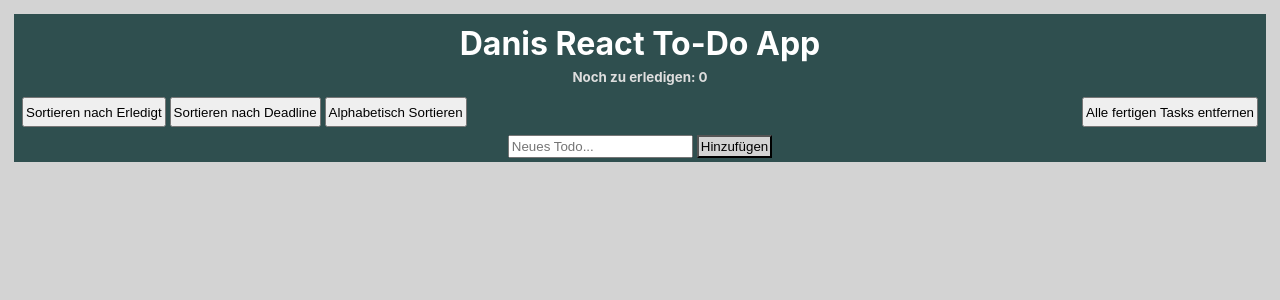
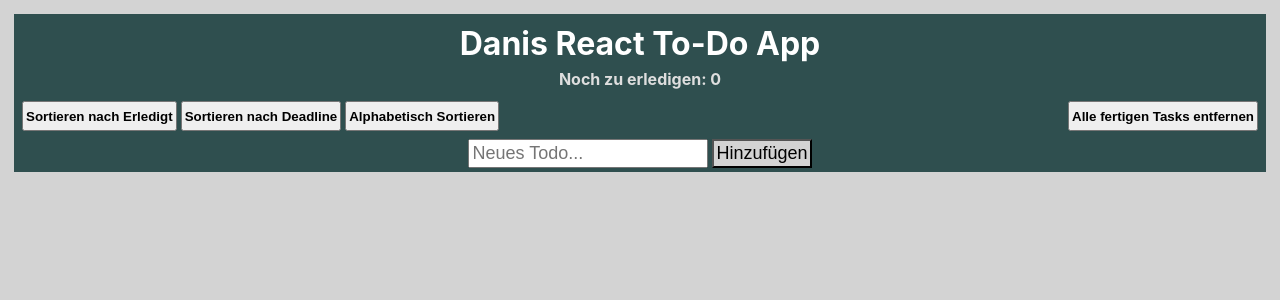
Before and after one commit to TGBox/todoapp, a React (Create React App) app: page / in a window 1280 px wide. Shown: the top 300 px of the page. Built offline with nearby package versions, Linux system fonts and the light colour scheme.

Commit message:
Additional CSS styling changes.

```diff
--- a/src/App.css
+++ b/src/App.css
@@ -14,7 +14,6 @@ h4 {
   color:rgb(222, 222, 222);
   margin: 2px;
   padding: 2px;
-  font-size: smaller;
 }
 
 body {
@@ -28,6 +27,7 @@ div {
 }
 
 button {
+  font-weight: bold;
   vertical-align: middle;
   padding: 2px;
   margin: 2px;
@@ -52,12 +52,14 @@ button {
 }
 
 input {
+  font-size: large;
   margin: 2px;
   padding: 2px;
   display: flexbox;
 }
 
 input[type=submit] {
+  font-size: large;
   background-color: lightgray;
   cursor: pointer;
 }
```
